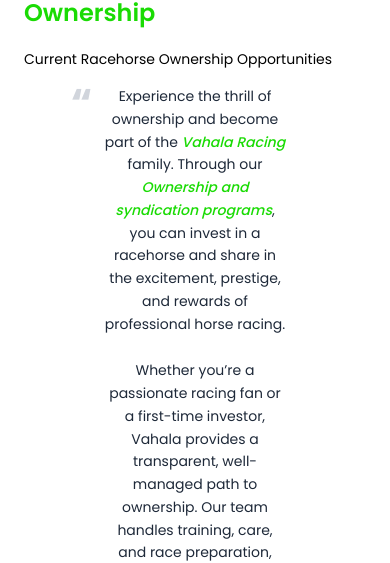
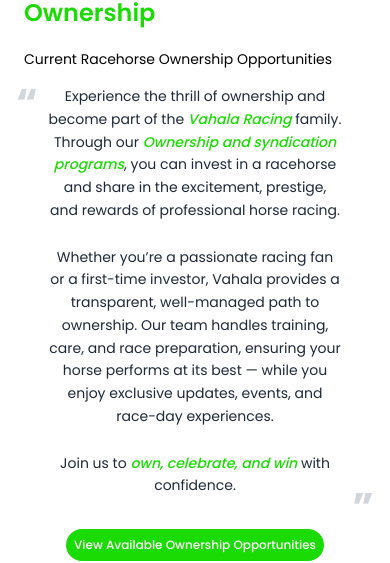
Before and after one commit to nexlebot/Valhala-Racing, a Next.js app: page / in a window 390 px wide. Shown: the part 732-1295 px from the top of the page. Built offline with nearby package versions, Linux system fonts and the light colour scheme.

Commit message:
feature/upcoming-racing

```diff
--- a/app/_components/homePageSpecificSections/imageSlider.tsx
+++ b/app/_components/homePageSpecificSections/imageSlider.tsx
@@ -156,7 +156,7 @@
           <SectionHeader
             title="Thoroughbreds Available for Partnership"
             subtitle="Discover the pride of Vahala Racing — elite thoroughbreds trained for excellence, speed, and legacy."
-            buttonText="See Ownership opportunities "
+            buttonText="See Ownership opportunities"
             buttonLink='/ownership'
             buttonVariant="secondary"
           />
--- a/app/_components/homePageSpecificSections/ownerShipAndSyndication.tsx
+++ b/app/_components/homePageSpecificSections/ownerShipAndSyndication.tsx
@@ -12,7 +12,7 @@
                 buttonLink='/ownership'
                 buttonVariant='secondary'
             />
-            <section className="max-w-[68%] mx-auto px-6 text-center relative">
+            <section className="max-w-none lg:max-w-[68%] mx-auto px-6 text-center relative">
                 {/* Left Quote */}
                 <span className="text-gray-300 text-[40px] lg:text-[80px] font-bold absolute -top-3 lg:-top-10 -left-2 lg:-left-6 select-none">
                     &ldquo;
--- a/app/_components/homePageSpecificSections/testimonials.tsx
+++ b/app/_components/homePageSpecificSections/testimonials.tsx
@@ -93,7 +93,7 @@
 
 const Testimonials = () => {
   return (
-    <section className="mx-6 lg:mx-12 lg:py-14 ">
+    <section className="mt-6 lg:mt-0 mx-6 lg:mx-12 lg:py-14 ">
       {/* <h2 className="sr-only">Testimonials</h2> */}
       <SectionHeader
         title="Testimonials & Highlights"
--- a/app/_components/sectionHeader.tsx
+++ b/app/_components/sectionHeader.tsx
@@ -26,7 +26,7 @@
             <div className="flex justify-between items-start lg:items-center ">
 
                 <div className="max-w-[70%] mb-2 lg:mb-0">
-                    <h1 className="text-2xl lg:text-4xl font-semibold mb-1 text-[#1ADB04]">{title}</h1>
+                    <h1 className="text-2xl lg:text-4xl font-semibold mb-1 text-primary">{title}</h1>
                 </div>
 
                 {buttonText && buttonLink ? (
```
